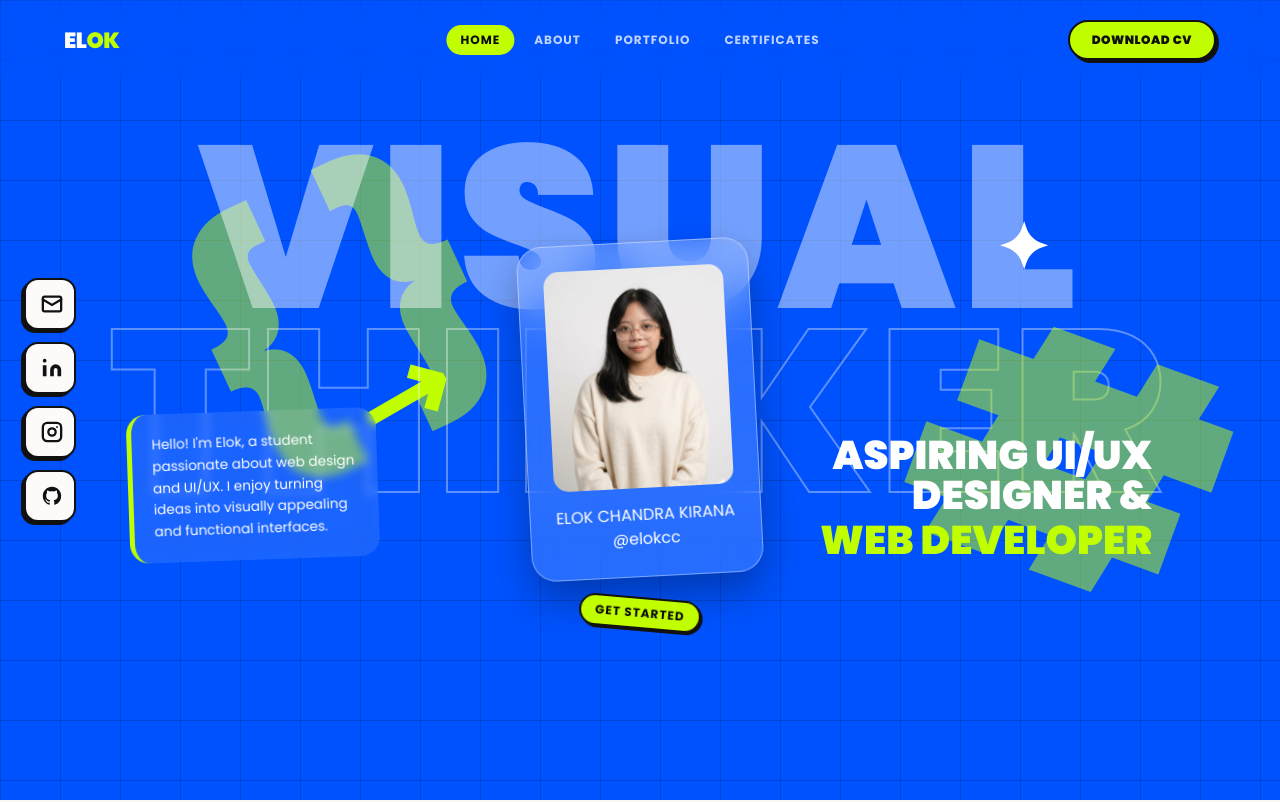
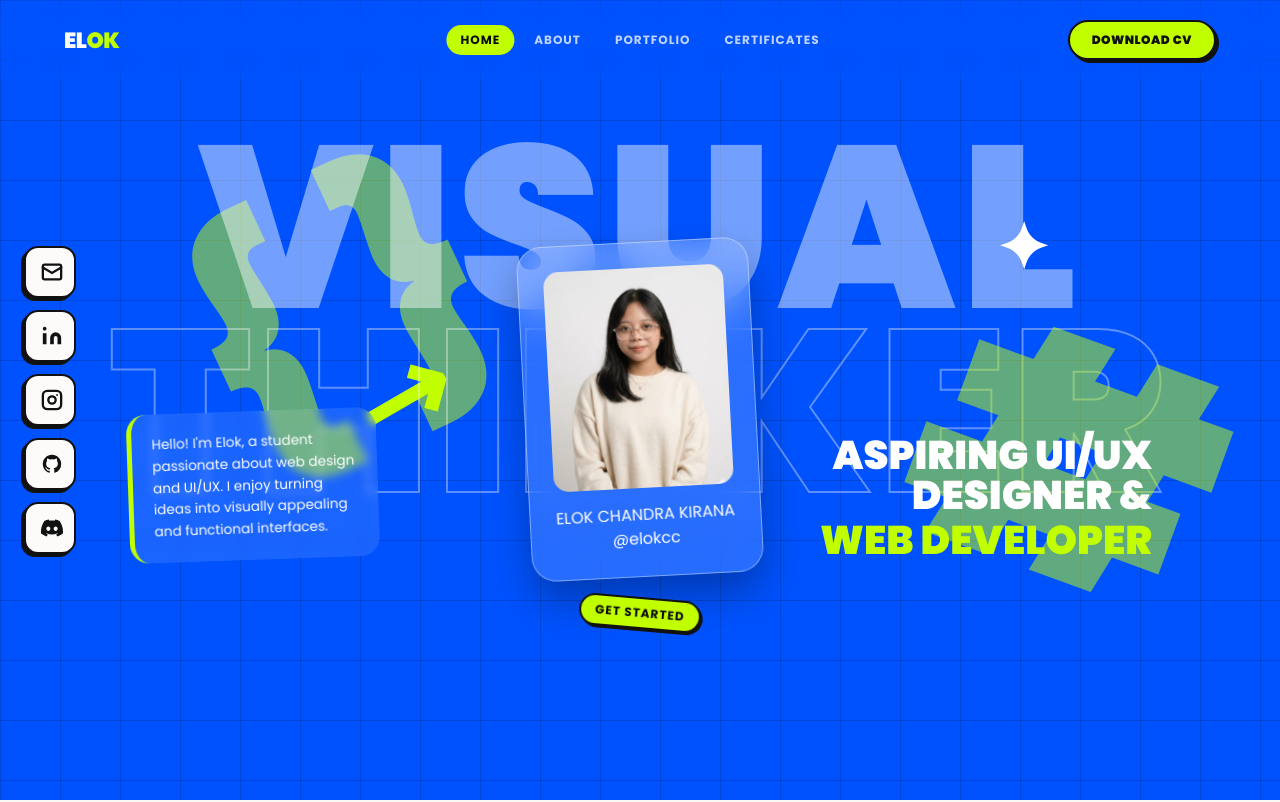
Before and after one commit to naaelle1/portfolio-elok, a React (Vite) app: page / in a window 1280 px wide. Shown: the top 802 px of the page. Built offline with nearby package versions, Linux system fonts and the light colour scheme; a web font is replaced by a local one.

Commit message:
add discord profile on my social sidebar

```diff
--- a/src/components/SocialSidebar.jsx
+++ b/src/components/SocialSidebar.jsx
@@ -26,6 +26,11 @@
     <path d="M12 2C6.477 2 2 6.484 2 12.017c0 4.425 2.865 8.18 6.839 9.504.5.092.682-.217.682-.483 0-.237-.008-.868-.013-1.703-2.782.605-3.369-1.343-3.369-1.343-.454-1.158-1.11-1.466-1.11-1.466-.908-.62.069-.608.069-.608 1.003.07 1.531 1.032 1.531 1.032.892 1.53 2.341 1.088 2.91.832.092-.647.35-1.088.636-1.338-2.22-.253-4.555-1.113-4.555-4.951 0-1.093.39-1.988 1.029-2.688-.103-.253-.446-1.272.098-2.65 0 0 .84-.27 2.75 1.026A9.564 9.564 0 0112 6.844c.85.004 1.705.115 2.504.337 1.909-1.296 2.747-1.027 2.747-1.027.546 1.379.202 2.398.1 2.651.64.7 1.028 1.595 1.028 2.688 0 3.848-2.339 4.695-4.566 4.943.359.309.678.92.678 1.855 0 1.338-.012 2.419-.012 2.747 0 .268.18.58.688.482A10.019 10.019 0 0022 12.017C22 6.484 17.522 2 12 2z"/>
   </svg>
 );
+const IconDiscord = ({ color = "#111" }) => (
+  <svg width="22" height="22" viewBox="0 0 24 24" fill={color} aria-hidden="true">
+    <path d="M20.317 4.3698a19.7913 19.7913 0 00-4.8851-1.5152.0741.0741 0 00-.0785.0371c-.211.3753-.4447.8648-.6083 1.2495-1.8447-.2762-3.68-.2762-5.4868 0-.1636-.3933-.4058-.8742-.6177-1.2495a.077.077 0 00-.0785-.037 19.7363 19.7363 0 00-4.8852 1.515.0699.0699 0 00-.0321.0277C.5334 9.0458-.319 13.5799.0992 18.0578a.0824.0824 0 00.0312.0561c2.0528 1.5076 4.0413 2.4228 5.9929 3.0294a.0777.0777 0 00.0842-.0276c.4616-.6304.8731-1.2952 1.226-1.9942a.076.076 0 00-.0416-.1057c-.6528-.2476-1.2743-.5495-1.8722-.8923a.077.077 0 01-.0076-.1277c.1258-.0943.2517-.1923.3718-.2914a.0743.0743 0 01.0776-.0105c3.9278 1.7933 8.18 1.7933 12.0614 0a.0739.0739 0 01.0785.0095c.1202.099.246.1981.3728.2924a.077.077 0 01-.0066.1276 12.2986 12.2986 0 01-1.873.8914.0766.0766 0 00-.0407.1067c.3604.698.7719 1.3628 1.225 1.9932a.076.076 0 00.0842.0286c1.961-.6067 3.9495-1.5219 6.0023-3.0294a.077.077 0 00.0313-.0552c.5004-5.177-.8382-9.6739-3.5485-13.6604a.061.061 0 00-.0312-.0286zM8.02 15.3312c-1.1825 0-2.1569-1.0857-2.1569-2.419 0-1.3332.9555-2.4189 2.157-2.4189 1.2108 0 2.1757 1.0952 2.1568 2.419 0 1.3332-.9555 2.4189-2.1569 2.4189zm7.9748 0c-1.1825 0-2.1569-1.0857-2.1569-2.419 0-1.3332.9554-2.4189 2.1569-2.4189 1.2108 0 2.1757 1.0952 2.1568 2.419 0 1.3332-.946 2.4189-2.1568 2.4189Z"/>
+  </svg>
+);
 
 /* ── Data ────────────────────────────────────────── */
 const SOCIAL_LINKS = [
@@ -33,6 +38,7 @@
   { id: "linkedin",  label: "LinkedIn",  Icon: IconLinkedIn,  href: "https://www.linkedin.com/in/elok-chandra-kirana-604319354/", target: "_blank" },
   { id: "instagram", label: "Instagram", Icon: IconInstagram, href: "https://instagram.com/elokcc",                                   target: "_blank" },
   { id: "github",    label: "GitHub",    Icon: IconGitHub,    href: "https://github.com/naaelle1",                                target: "_blank" },
+  { id: "discord",   label: "Discord",   Icon: IconDiscord,   href: "https://discord.com/users/801680373041332294",                                                          target: "_blank" },
 ];
 
 /* ── Styles ──────────────────────────────────────── */
```
